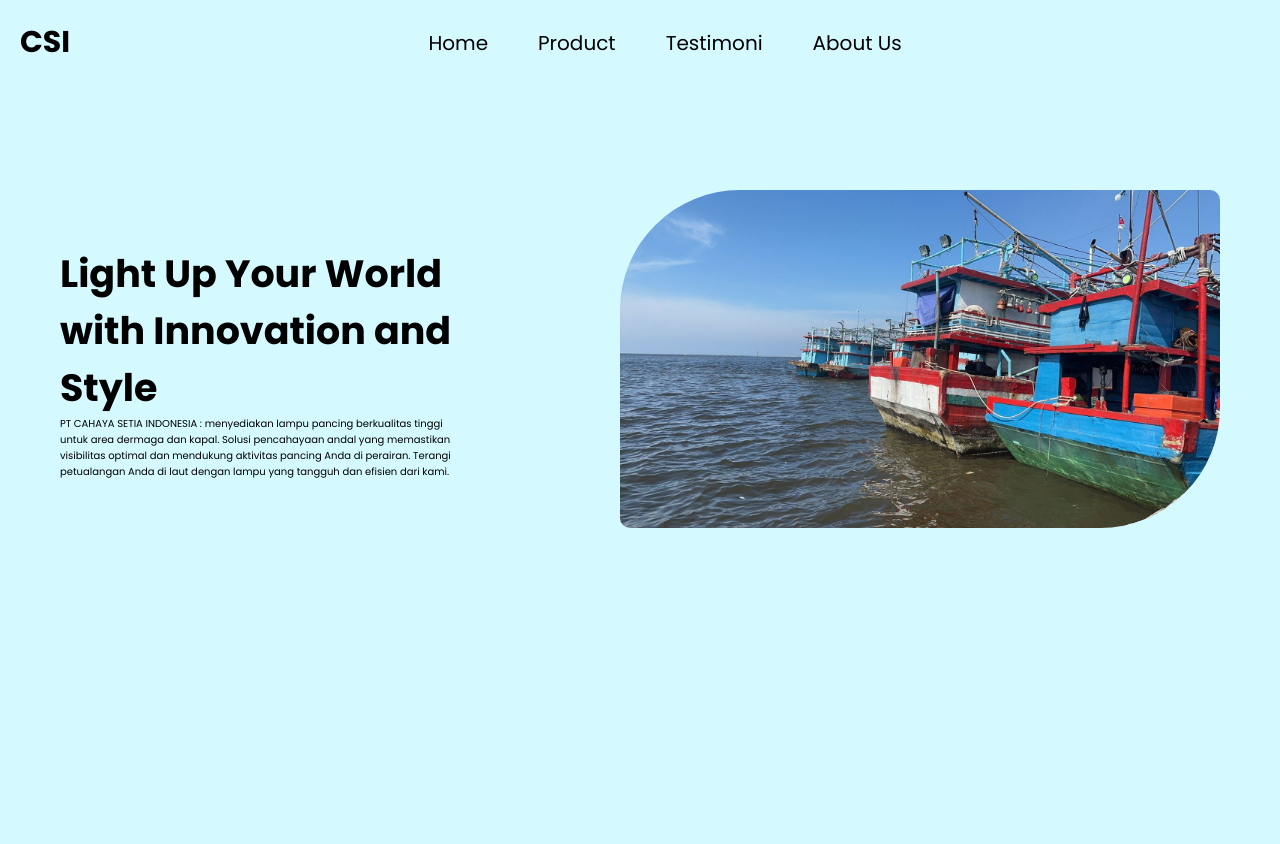
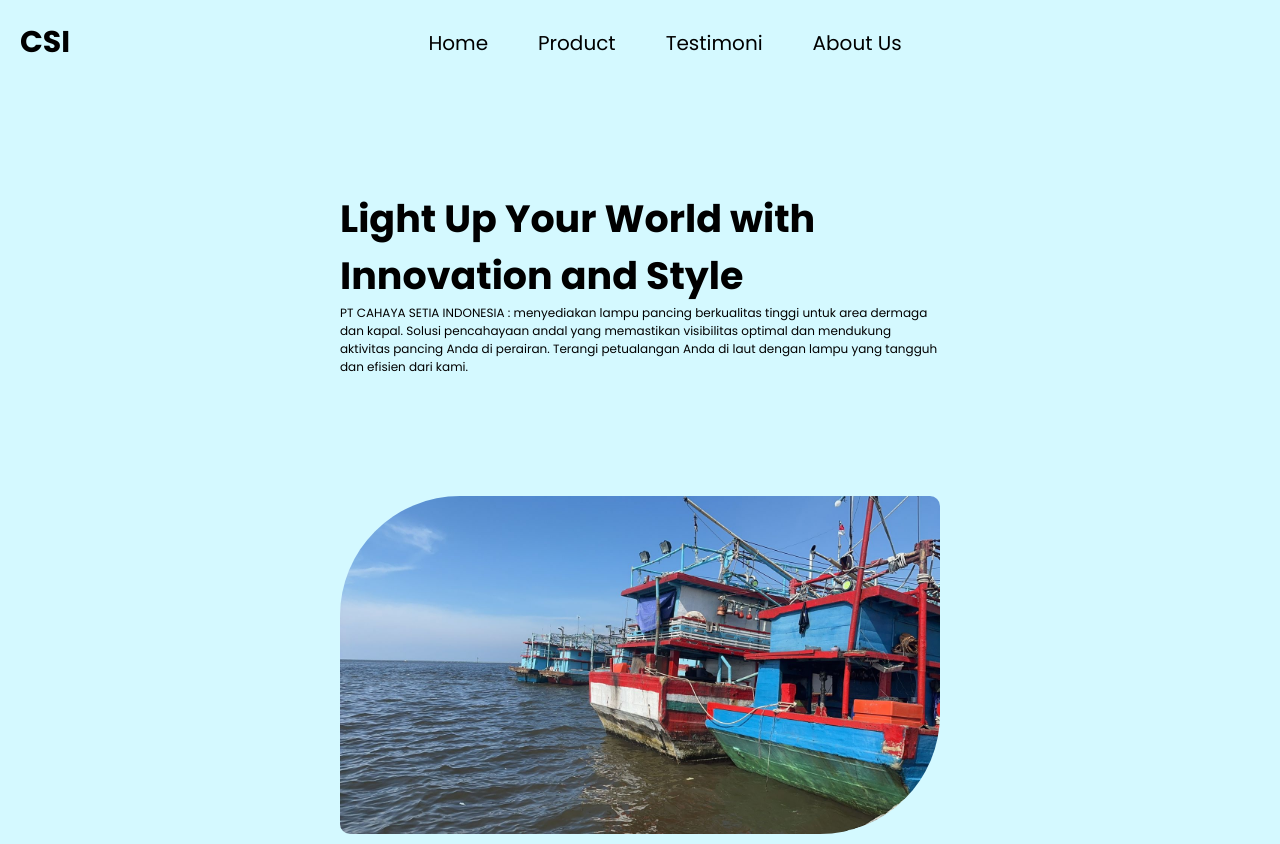
Before and after one commit to habibahmad1/ptcahaya, a plain HTML site: page index.html in a window 1280 px wide. Shown: the top 844 px of the page. Drawn offline with Linux system fonts and the light colour scheme.

Commit message:
edit deskripsi

```diff
--- a/css/style.css
+++ b/css/style.css
@@ -75,7 +75,7 @@ nav {
 }
 
 .teks-home {
-  max-width: 400px;
+  max-width: 600px;
 }
 
 .teks-home p:first-of-type {
@@ -84,7 +84,7 @@ nav {
 }
 
 .teks-home p {
-  font-size: 10px;
+  font-size: 12px;
 }
 
 .content-img img {
```
